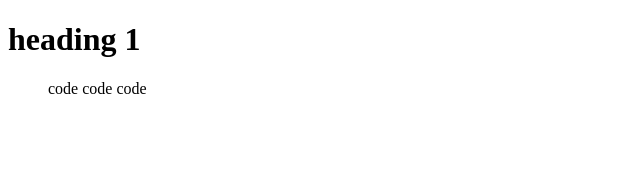
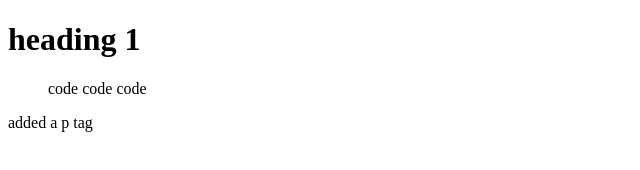
Before and after one commit to lanre647/git-1, a plain HTML site: page index.html in a window 1280 px wide. Shown: the whole page, without its empty margins (0-640 px from the left). Drawn offline with Linux system fonts and the light colour scheme.

Commit message:
added a p tag

```diff
--- a/index.html
+++ b/index.html
@@ -13,5 +13,6 @@
         <l1>code</l1>
         <l1>code</l1>
     </ul>
+    <p>added a p tag</p>
 </body>
 </html>
```
